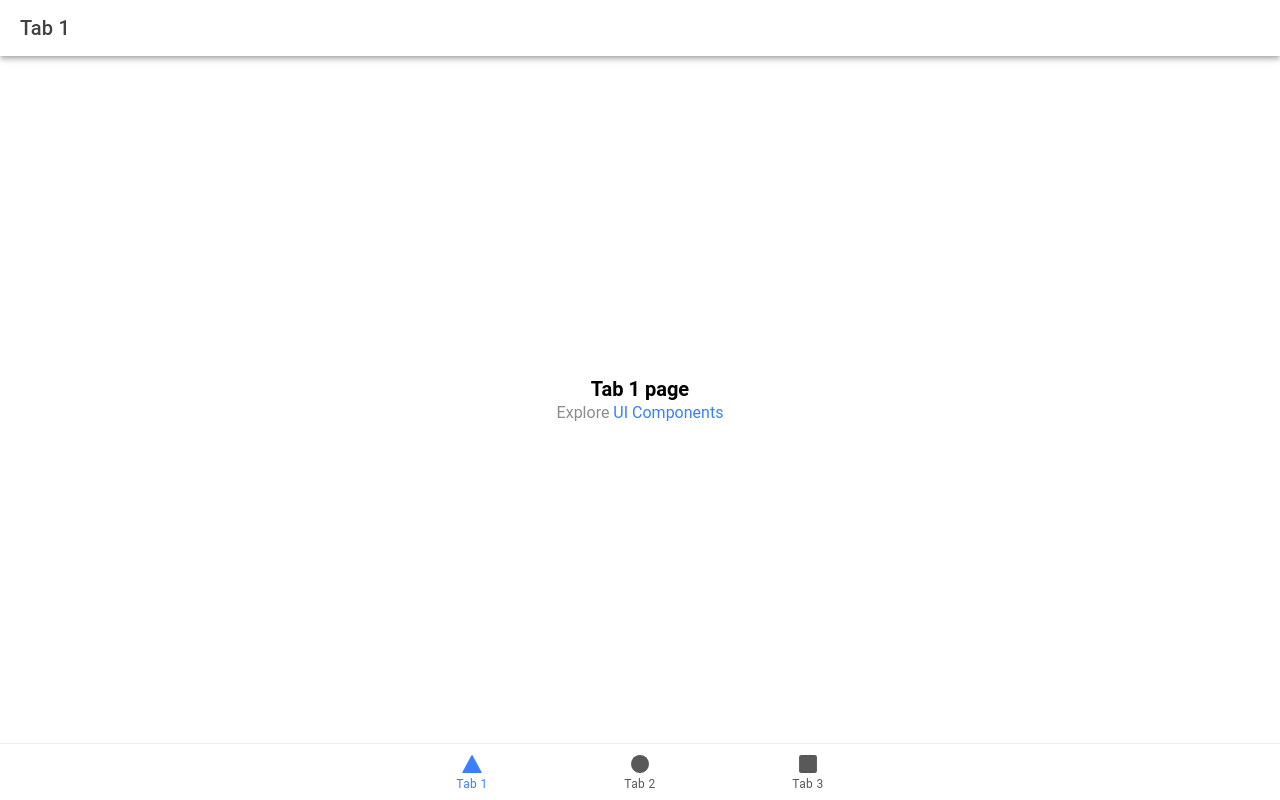
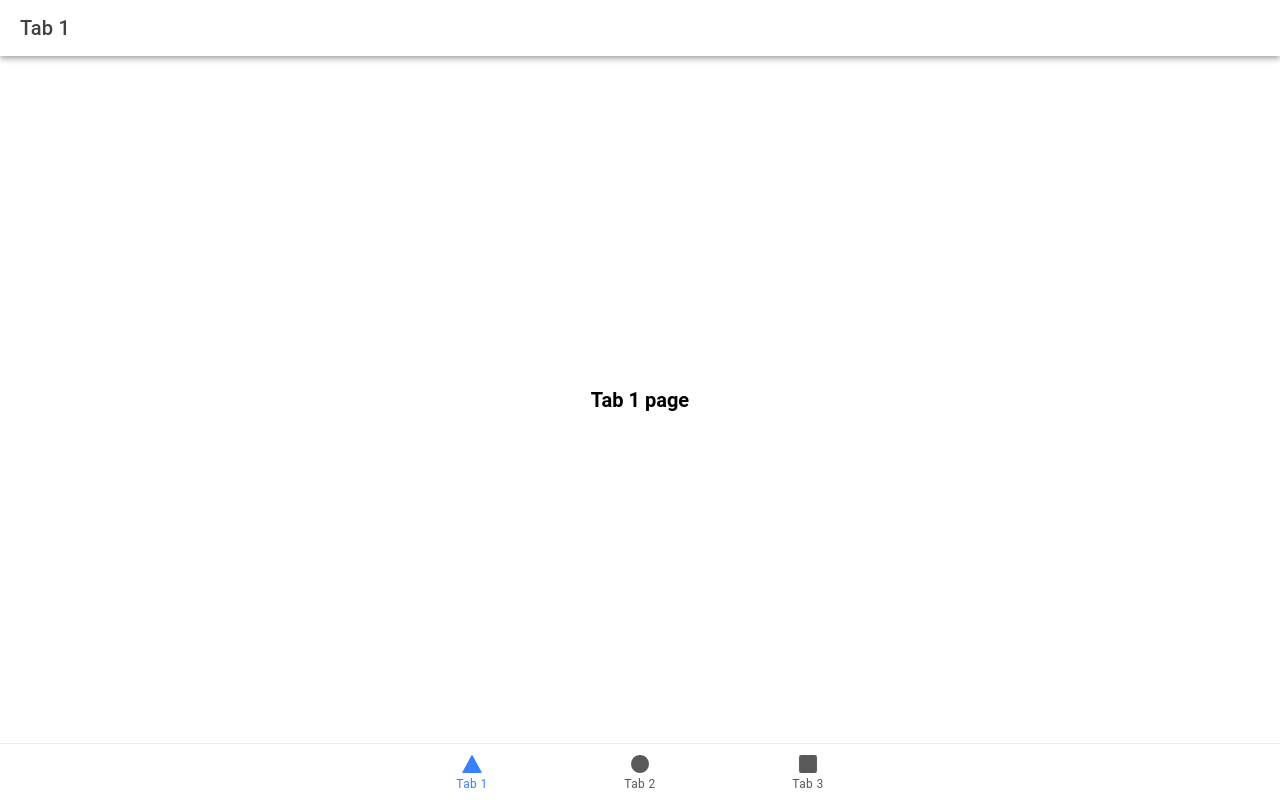
Before and after one commit to Aladdinskie24/ion-t-Cagubcub, a React (Vite) app: page /tab1 in a window 1280 px wide. Built offline with nearby package versions, Linux system fonts and the light colour scheme.

Commit message:
Removed some element in explore container

```diff
--- a/src/components/ExploreContainer.tsx
+++ b/src/components/ExploreContainer.tsx
@@ -8,7 +8,7 @@
   return (
     <div className="container">
       <strong>{name}</strong>
-      <p>Explore <a target="_blank" rel="noopener noreferrer" href="https://ionicframework.com/docs/components">UI Components</a></p>
+
     </div>
   );
 };
```
